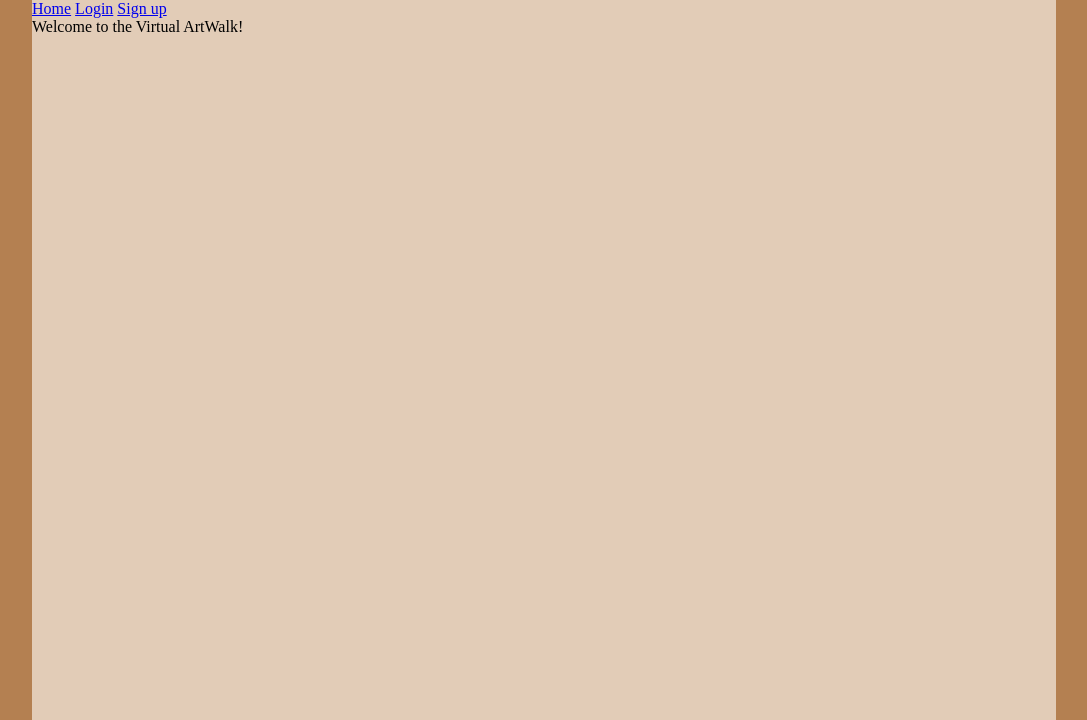
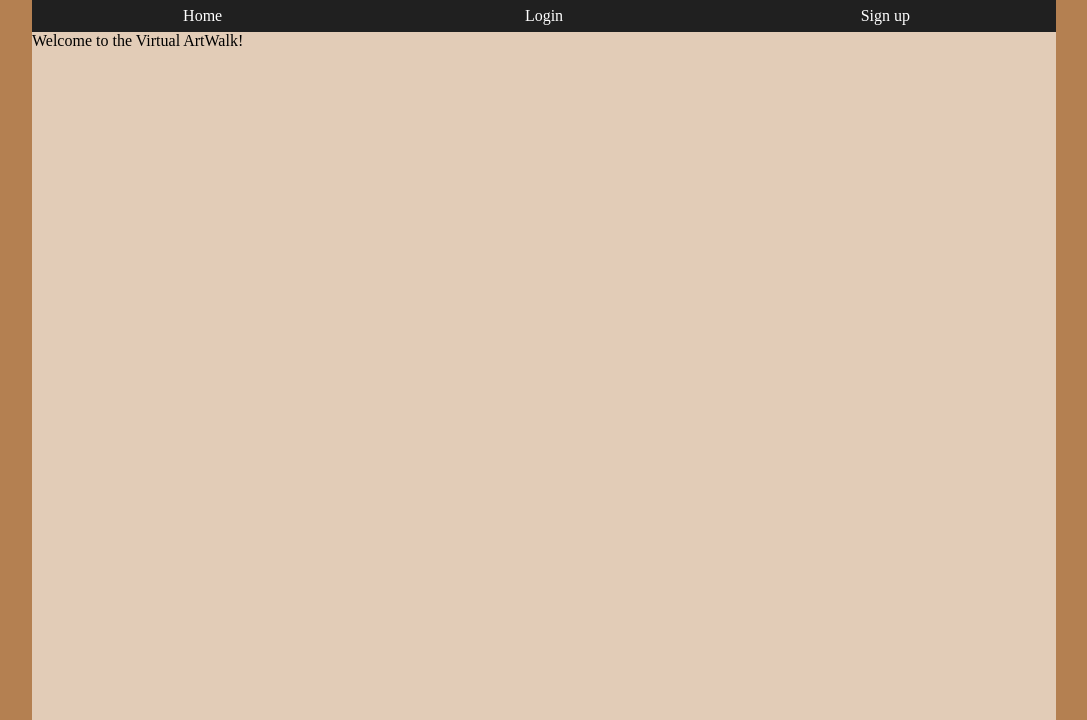
Before and after one commit to uprm-inso-4115-2020-2021-s2/semester-project-the-science-team, a Django app: page / in a window 1280 px wide. Shown: the part 80-800 px from the top of the page, without its empty margins (96-1183 px from the left). Run offline with Django 3.2, Linux system fonts and the light colour scheme; some libraries are stand-ins or nearby versions; some web fonts are replaced.

Commit message:
Implemented navigation bar.

```diff
--- a/ArtWalk/static/css/base.css
+++ b/ArtWalk/static/css/base.css
@@ -19,12 +19,46 @@ body {
     background: var(--lightBrown);
 }
 
+a {
+    text-decoration:none;
+}
+
 .main {
     height: 90vh;
     width: 80vw;
     background: var(--paperBrown);
     margin-left: 10vw;
     margin-right: 10vw;
+    padding: 0;
+}
+
+table.nav {
+    background: #202020;
+    table-layout: fixed;
+    width: 100%;
+    text-align: center;
+    color: #cecece;
+    border-spacing: 0;
+    border-collapse: collapse;
+}
+
+.normalize {
+    text-decoration:none;
+}
+
+.navLink {
+    text-decoration: none;
+    height: 30px;
+    transition: 1s;
+    cursor: pointer;
+}
+
+.navLink:hover {
+    background: #404040;
+}
+
+.white {
+    color: white;
 }
 
 .center {
--- a/ArtWalk/templates/base.html
+++ b/ArtWalk/templates/base.html
@@ -16,18 +16,20 @@
             <span class="center">Art Walk</span>
         </div>
         <div class="main">
-            <a href="{% url 'home' %}"> Home</a>
-            {% if user.is_authenticated %}
-                <a href="{% url 'logout' %}">Logout</a>
-            {% if user.profile.has_booth %}
-                <a href="{% url 'view_booth' user.booth.first.pk %}">View Booth</a>
-            {% elif user.profile.is_artisan %}
-                <a href="{% url 'new_booth' %}">Create Booth</a>
-            {% endif %}
-            {% else %}
-                <a href="{% url 'login' %}">Login</a>
-                <a href="{% url 'signup' %}">Sign up</a>
-            {% endif %}
+
+            <table class="nav"><tr>
+                <td class="navLink"><a href="{% url 'home' %}" class="white"> Home</a></td>
+                {% if user.is_authenticated %}
+                <td class="navLink"><a href="{% url 'logout' %}" class="white">Logout</a></td>
+                {% if user.profile.has_booth %}
+                <td class="navLink"><a href="{% url 'view_booth' user.booth.first.pk %}" class="white">View Booth</a></td>
+                {% elif user.profile.is_artisan %}
+                <td class="navLink"><a href="{% url 'new_booth' %}" class="white">Create Booth</a></td>
+                {% endif %}{% else %}
+                <td class="navLink"><a href="{% url 'login' %}" class="white">Login</a></td>
+                <td class="navLink"><a href="{% url 'signup' %}" class="white">Sign up</a></td>
+                {% endif %}
+            </tr></table>
 
             {% block body %}{% endblock body %}
         </div>
```
Also changed, not shown: ArtWalk/db.sqlite3, ArtWalk/media/OhMyBooth_Bubble_Watermelon-White.png (added).
